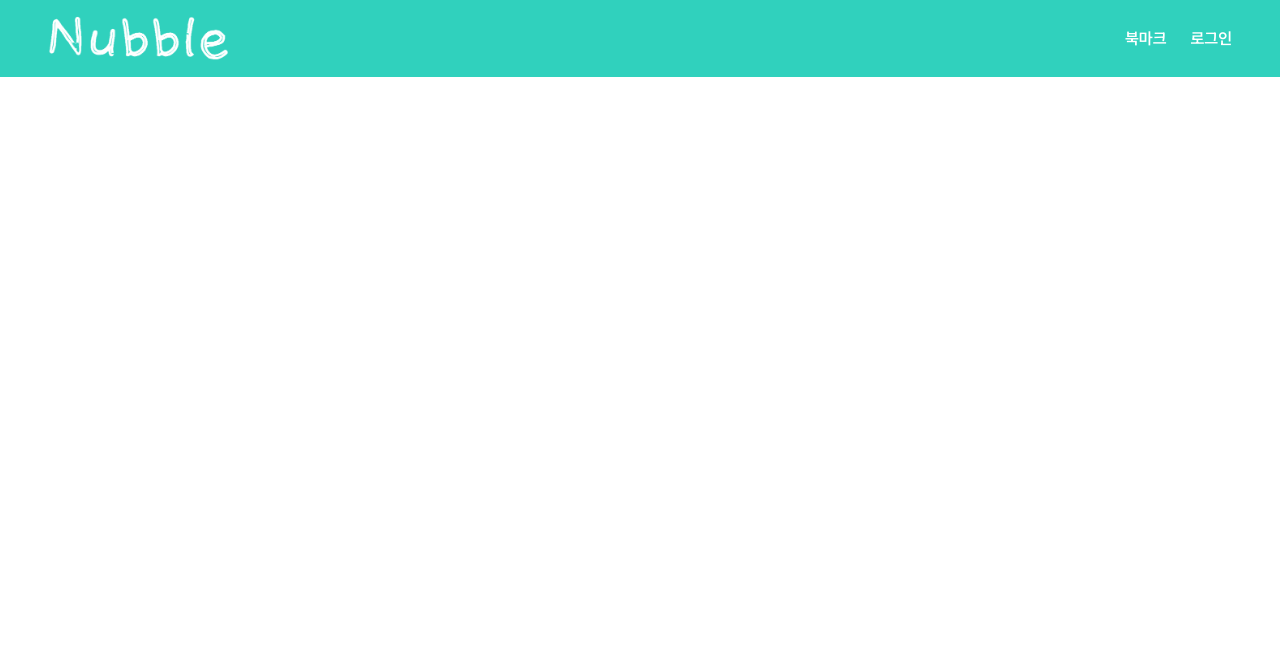
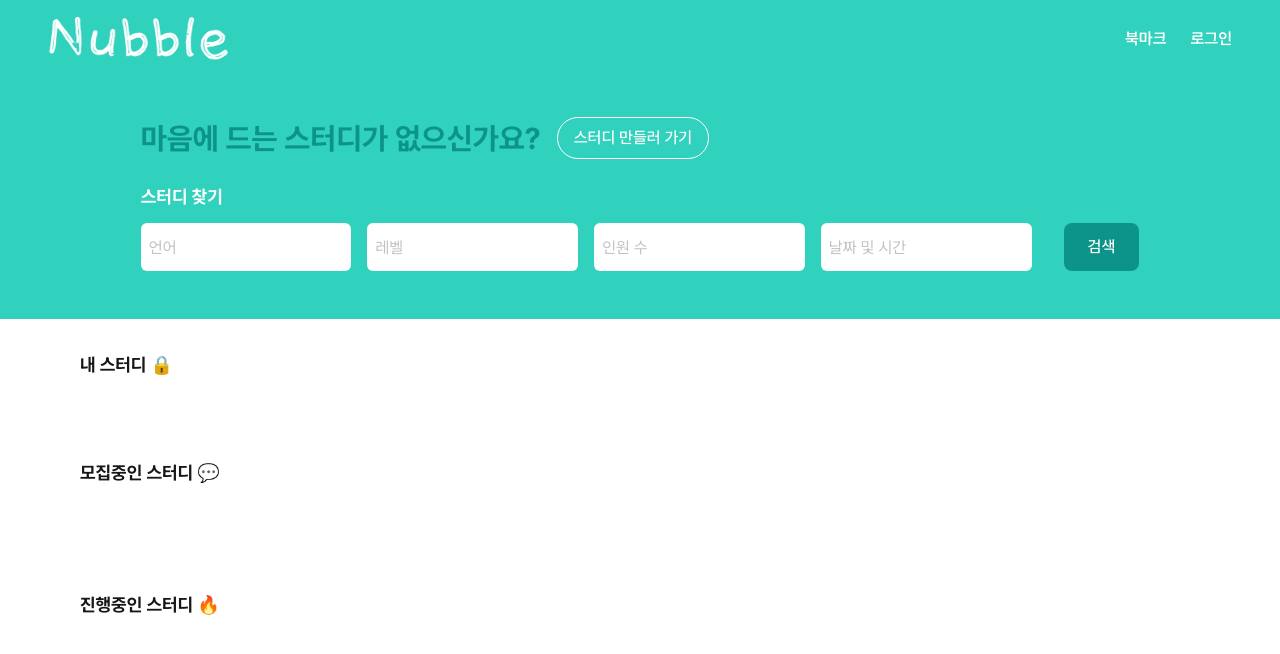
Before and after one commit to Nubblee/NubbleV2-FE, a Next.js app: page / in a window 1280 px wide. Shown: the top 654 px of the page. Built offline with nearby package versions, Linux system fonts and the light colour scheme.

Commit message:
feat: 메인페이지 검색 UI(#45)

```diff
--- a/app/(default)/page.tsx
+++ b/app/(default)/page.tsx
@@ -1,7 +1,71 @@
-export default function Home() {
+"use client";
 
+import Button from "@/components/Button";
+import Input from "@/components/Input/input";
+
+export default function HomePage() {
   return (
-    <div className="flex flex-col">
-    </div>
+    <main className="flex flex-col items-center">
+      {/*검색 필터 영역 */}
+      <section className="w-full bg-green-middle text-white py-10 px-4">
+        <div className="max-w-4/5 mx-auto space-y-6">
+          {/* 제목 + 버튼 */}
+          <div className="hidden md:flex flex-col md:flex-row items-center gap-4">
+            <h1 className="text-2xl md:text-3xl font-bold text-green-dark text-center md:text-left">
+              마음에 드는 스터디가 없으신가요?
+            </h1>
+            <Button
+              variant="outlined"
+              className="text-white border-white rounded-full"
+            >
+              스터디 만들러 가기
+            </Button>
+          </div>
+
+          {/* 필터 폼 */}
+          <div className="text-white font-bold text-lg mb-1">스터디 찾기</div>
+          <div className="flex flex-col md:flex-row md:items-stretch rounded-md py-2  gap-2 md:gap-4">
+            {["언어", "레벨", "인원 수", "날짜 및 시간"].map((placeholder) => (
+              <Input
+                key={placeholder}
+                placeholder={placeholder}
+                className="flex-1 text-black h-12"
+                variant="borderless"
+              />
+            ))}
+            <Button
+              variant="secondary"
+              className="md:ml-4 px-6 h-12 whitespace-nowrap mt-2 md:mt-0 rounded-lg"
+            >
+              검색
+            </Button>
+          </div>
+        </div>
+      </section>
+
+      {/* ✅ 내 스터디 */}
+      <section className="w-full max-w-6xl px-4 py-8">
+        <h2 className="text-lg font-bold mb-4">내 스터디 🔒</h2>
+        <div className="grid grid-cols-2 md:grid-cols-4 gap-4">
+          {/* <StudyCard /> * 2 */}
+        </div>
+      </section>
+
+      {/* ✅ 모집중인 스터디 (슬라이더) */}
+      <section className="w-full max-w-6xl px-4 py-8">
+        <h2 className="text-lg font-bold mb-4">모집중인 스터디 💬</h2>
+        <div className="overflow-x-auto whitespace-nowrap">
+          <div className="inline-flex gap-4">{/* <StudyCard /> * N */}</div>
+        </div>
+      </section>
+
+      {/* ✅ 진행중인 스터디 */}
+      <section className="w-full max-w-6xl px-4 py-8">
+        <h2 className="text-lg font-bold mb-4">진행중인 스터디 🔥</h2>
+        <div className="grid grid-cols-2 md:grid-cols-3 gap-4">
+          {/* <StudyCard /> * 6 */}
+        </div>
+      </section>
+    </main>
   );
 }
--- a/components/Button.tsx
+++ b/components/Button.tsx
@@ -16,7 +16,7 @@ const variantStyles = {
   secondary: "bg-green-dark text-white hover:bg-green-middle",
 };
 
-const baseStyles = "px-4 py-2 rounded-lg text-base font-medium transition";
+const baseStyles = "px-4 py-2 text-base font-medium transition";
 const disabledStyles =
   "bg-gray-300 text-white cursor-not-allowed hover:bg-gray-300 border-0";
 const enabledCursor = "cursor-pointer";
```
